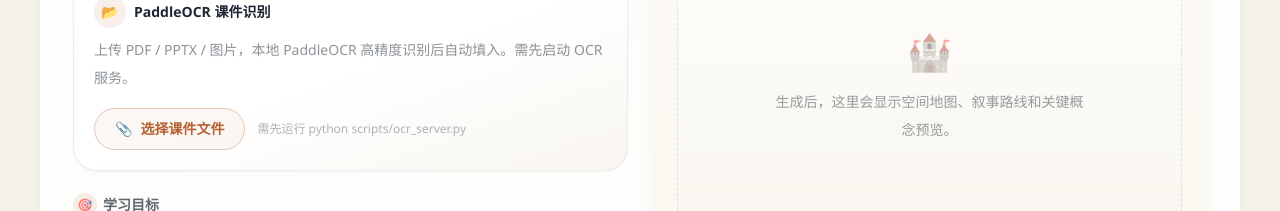
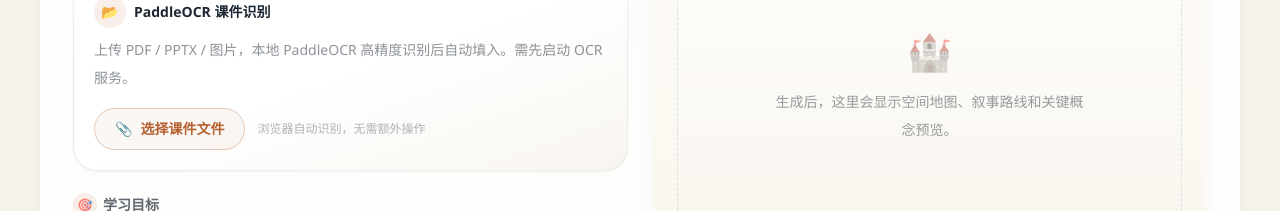
Before and after one commit to zjr24for-alt/remember-better, a Next.js app: page / in a window 1280 px wide. Shown: the part 840-1051 px from the top of the page. Built offline with nearby package versions, Linux system fonts and the light colour scheme.

Commit message:
Fix misleading OCR prompt text

```diff
--- a/components/workspace.tsx
+++ b/components/workspace.tsx
@@ -591,7 +591,7 @@
               </button>
               {!uploadingFileName && (
                 <span className="text-xs text-ink/35">
-                  需先运行 python scripts/ocr_server.py
+                  浏览器自动识别，无需额外操作
                 </span>
               )}
             </div>
```
